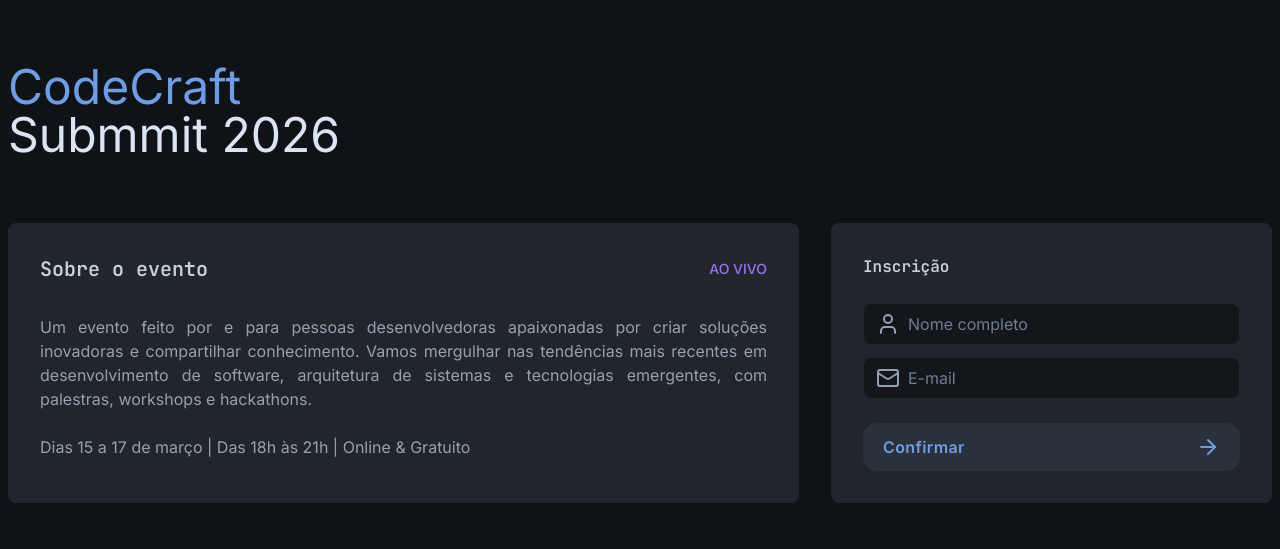
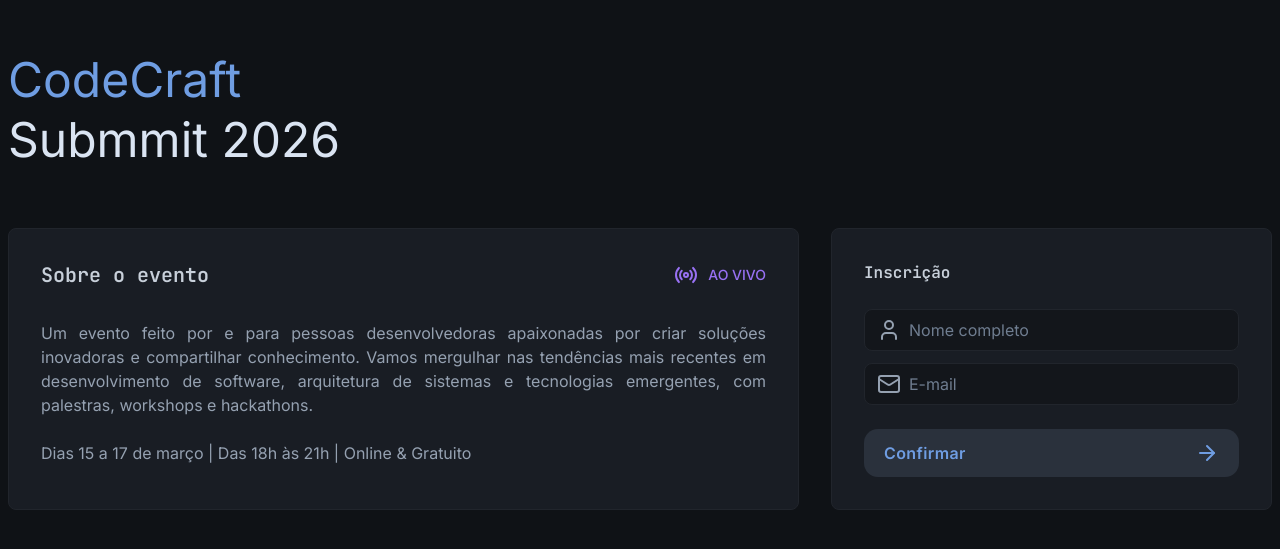
Before and after one commit to EdsonJGaspar/Convida-e-vencer, a Next.js app: page / in a window 1280 px wide. Shown: the part 117-666 px from the top of the page. Built offline with nearby package versions, Linux system fonts and the light colour scheme.

Commit message:
update:Melhoria na interface

```diff
--- a/app/page.tsx
+++ b/app/page.tsx
@@ -5,7 +5,7 @@ export default function Home() {
   return (
     <main className="flex justify-center items-center min-h-dvh py-4 px-4 md:px-2">
       <div className="space-y-16">
-        <h1 className="text-ft-gray-100 text-2xl md:text-4xl lg:text-5xl space-y-1.5">
+        <h1 className="text-ft-gray-100 text-2xl md:text-4xl lg:text-5xl flex flex-col gap-1 md:gap-3">
           <span className="block text-ft-blue ">CodeCraft </span>
           Submmit 2026
         </h1>
--- a/components/web/card-details.tsx
+++ b/components/web/card-details.tsx
@@ -1,11 +1,14 @@
+import { Radio } from "lucide-react";
+
 export function CardDetails() {
   return (
-    <div className="bg-ft-gray-600 text-ft-gray-300 p-8 space-y-8 rounded-md flex-1">
-      <div className="flex items-center justify-between gap-5">
+    <div className="bg-ft-gray-700 text-ft-gray-300 p-8 space-y-8 rounded-md flex-1 border border-ft-gray-600">
+      <div className="flex items-center justify-between gap-5 ">
         <h1 className="text-ft-gray-200 font-semibold text-lg md:text-xl font-mono">
           Sobre o evento
         </h1>
-        <span className="font-medium text-xs md:text-sm uppercase text-ft-purple">
+        <span className="font-medium text-xs md:text-sm uppercase text-ft-purple flex items-center justify-center gap-2.5">
+          <Radio />
           Ao vivo
         </span>
       </div>
--- a/components/web/form-card.tsx
+++ b/components/web/form-card.tsx
@@ -4,7 +4,7 @@ import { ButtomForm } from "./button";
 
 export function FormCard() {
   return (
-    <form className="p-8 bg-ft-gray-600 space-y-6 w-full max-w-[441px] rounded-md">
+    <form className="p-8 bg-ft-gray-700 space-y-6 w-full max-w-[441px] rounded-md border border-ft-gray-600">
       <h2 className="text-ft-gray-200 font-semibold font-mono">Inscrição</h2>
       <div className="space-y-3">
         <InputRoot>
```
